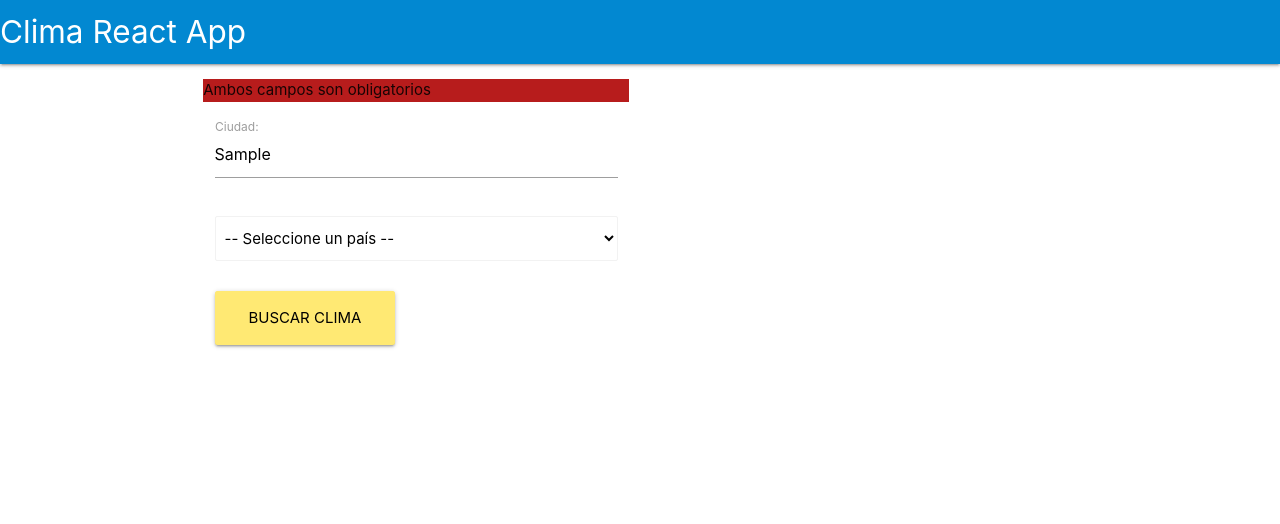
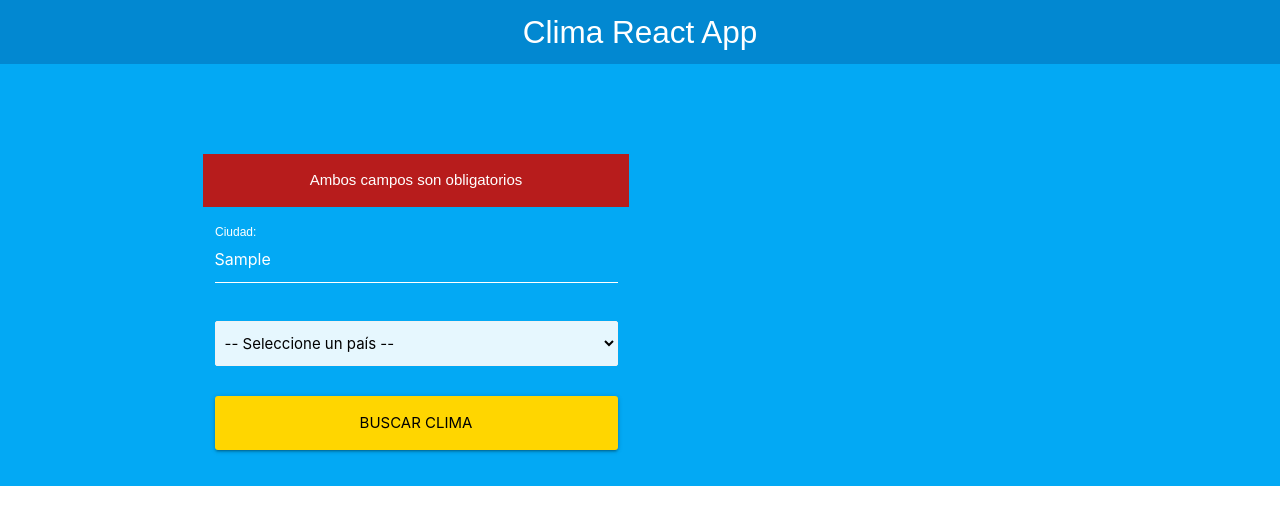
Before and after one commit to arcav/react-weather-app, a React (Create React App) app: page / in a window 1280 px wide. Both pictures are taken after typing "Sample" into the empty fields and a click on the input "Buscar Clima". Shown: the top 524 px of the page. Built offline with nearby package versions, Linux system fonts and the light colour scheme.

Commit message:
index.css

```diff
--- a/src/index.css
+++ b/src/index.css
@@ -1,13 +1,79 @@
 body {
-  margin: 0;
-  font-family: -apple-system, BlinkMacSystemFont, 'Segoe UI', 'Roboto', 'Oxygen',
-    'Ubuntu', 'Cantarell', 'Fira Sans', 'Droid Sans', 'Helvetica Neue',
-    sans-serif;
-  -webkit-font-smoothing: antialiased;
-  -moz-osx-font-smoothing: grayscale;
-}
+    margin: 0;
+    padding: 0;
+    font-family: sans-serif;
+  }
+  nav .brand-logo {
+    display: block;
+    text-align: center;
+    position: relative;
+  }
+  .input-field label {
+    color: white;
+  }
 
-code {
-  font-family: source-code-pro, Menlo, Monaco, Consolas, 'Courier New',
-    monospace;
-}
+  .input-field input[type=text]:focus + label {
+    color: white;
+  }
+
+  .input-field input[type=text]:focus {
+    border-bottom: 1px solid white;
+    box-shadow: 0 1px 0 0 #000;
+  }
+
+  input[type=text]:not(.browser-default) {
+    border-bottom: 1px solid white;
+    color: white;
+  }
+  input[type=text]:not(.browser-default):focus:not([readonly]) {
+    border-bottom: 1px solid white;
+    -webkit-box-shadow: 0 1px 0 0 white;
+    box-shadow: 0 1px 0 0 white;
+  }
+  input[type=text]:not(.browser-default):focus:not([readonly]) + label {
+    color: white;
+  }
+
+  .contenedor-form {
+    padding: 3rem 0 1px 0;
+    background-color: #03a9f4;
+  }
+  .mensaje {
+    text-align: center;
+    font-size: 2rem;
+  }
+  .buscador i {
+    width: 100%;
+  }
+  .error {
+    padding: 1rem!important;
+    color:white;
+    margin-top: 3rem;
+    text-align: center;
+    text-emphasis: left;
+  }
+  .card-panel h2 {
+    font-size: 1.6rem;
+    text-align: center;
+  }
+  .card-panel p {
+    text-align: center;
+    font-size: 1.4rem;
+  }
+  .temperatura {
+    font-size: 4rem!important
+  }
+  .temperatura span {
+    font-size: 2rem!important;
+    vertical-align: super;
+  }
+
+  .btn-block {
+    display: block!important;
+  }
+
+  .error {
+    padding: 1rem!important;
+    text-align: center!important;
+    color: #FFF!important;
+  }
--- a/src/index.js
+++ b/src/index.js
@@ -2,7 +2,7 @@ import React from 'react';
 import ReactDOM from 'react-dom';
 import App from './App';
 import { BrowserRouter } from 'react-router-dom'
-import 'materialize-css'
+import './index.css'
 
 
 
```
